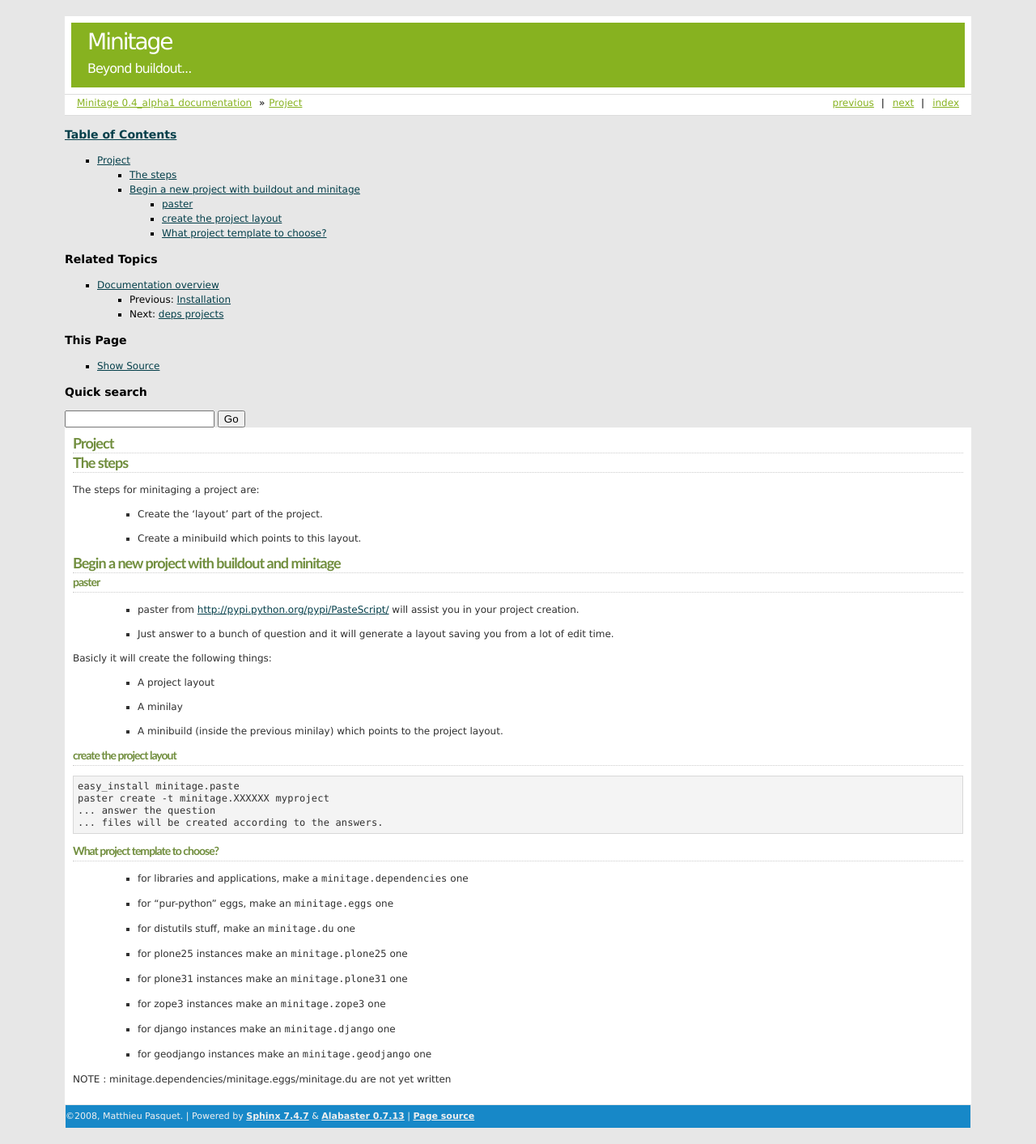
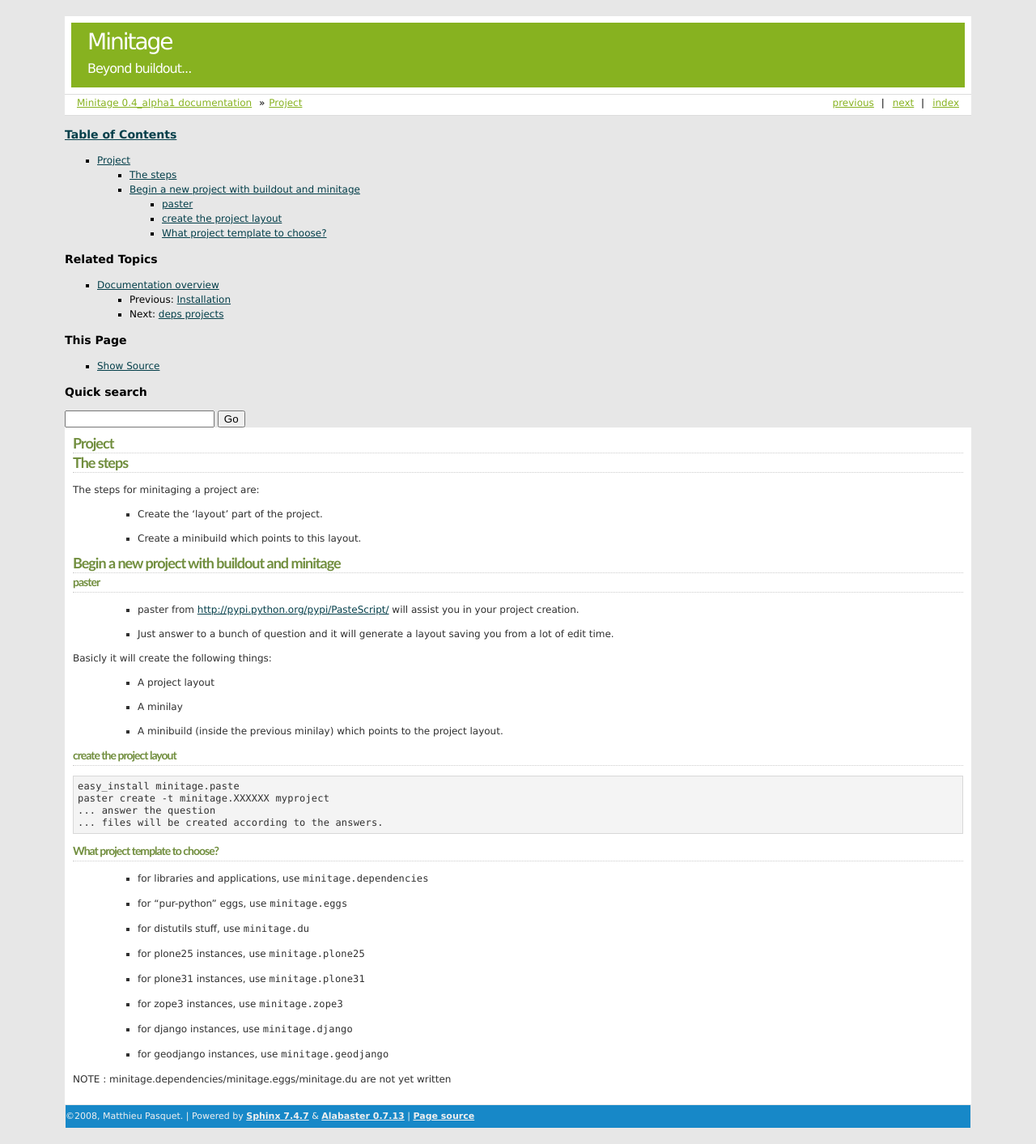
Before and after one commit to minitage/minitage.github.io, a Sphinx documentation site: the page built from source/project.rst, in a window 1280 px wide. Shown: the whole page at 81% size. Built offline with Sphinx 7.4.7, drawn with Linux system fonts in a browser that asks for light colours.

Commit message:
update doc

```diff
--- a/source/project.rst
+++ b/source/project.rst
@@ -37,13 +37,13 @@
 What project template to choose?
 ----------------------------------
 
-    - for libraries and applications, make a ``minitage.dependencies`` one
-    - for "pur-python" eggs, make an ``minitage.eggs`` one
-    - for distutils stuff, make an ``minitage.du`` one
-    - for plone25 instances make an ``minitage.plone25`` one
-    - for plone31 instances make an ``minitage.plone31`` one
-    - for zope3 instances make an ``minitage.zope3`` one
-    - for django instances make an ``minitage.django`` one
-    - for geodjango instances make an ``minitage.geodjango`` one
+    - for libraries and applications, use ``minitage.dependencies``
+    - for "pur-python" eggs, use ``minitage.eggs``
+    - for distutils stuff, use ``minitage.du``
+    - for plone25 instances, use ``minitage.plone25``
+    - for plone31 instances, use ``minitage.plone31``
+    - for zope3 instances, use ``minitage.zope3``
+    - for django instances, use ``minitage.django``
+    - for geodjango instances, use ``minitage.geodjango``
 
 NOTE : minitage.dependencies/minitage.eggs/minitage.du are not yet written
```
